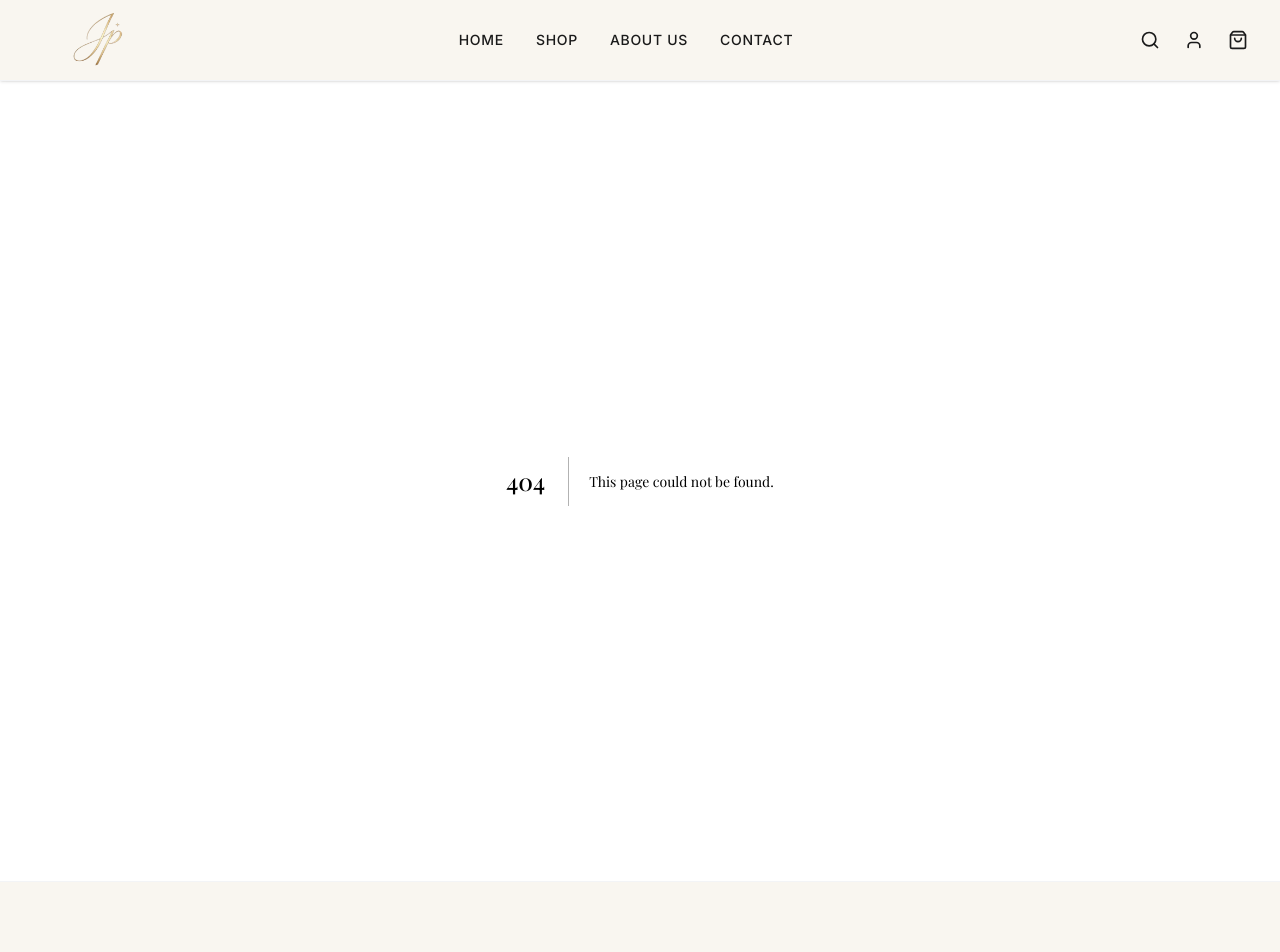
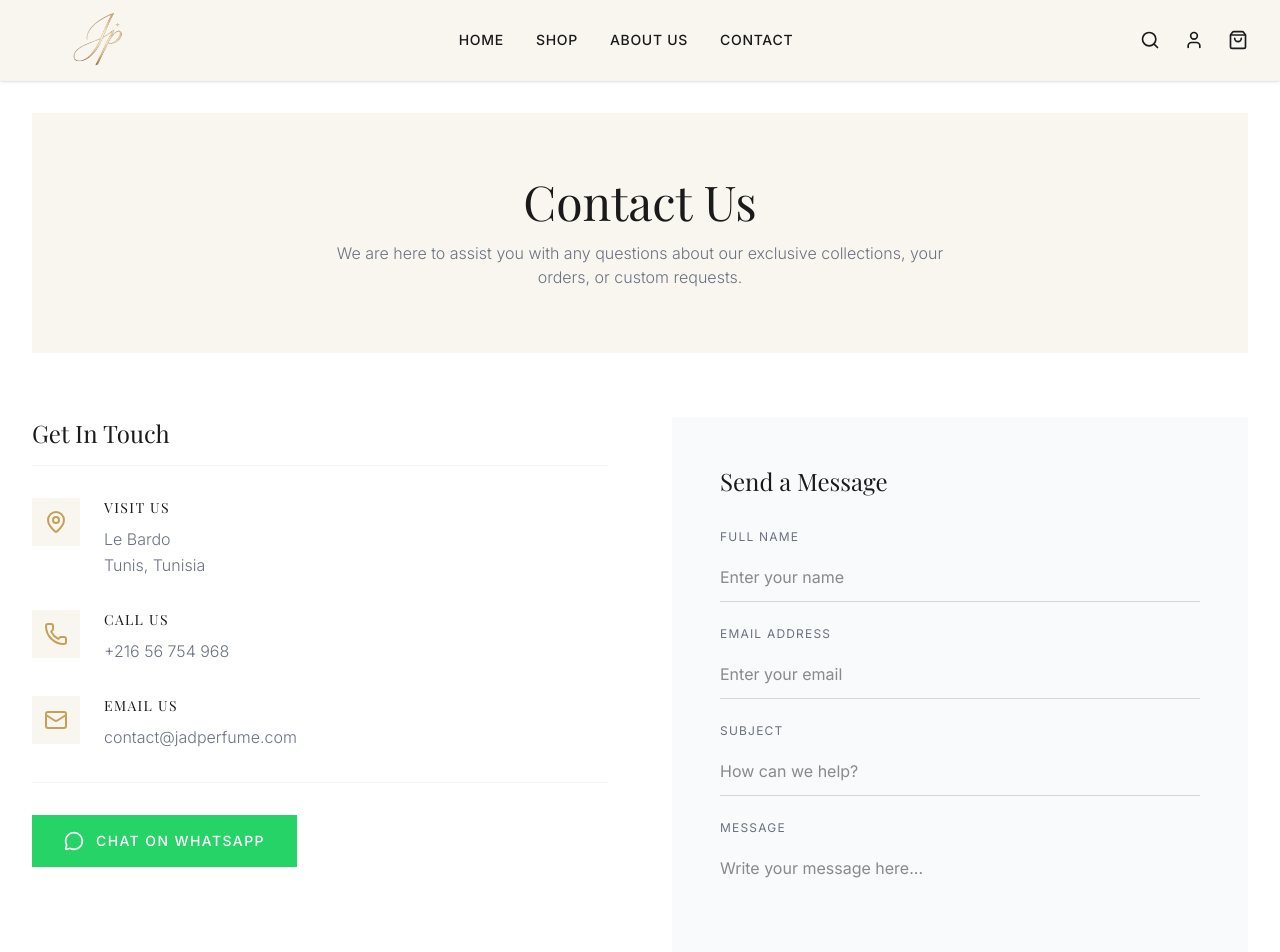
Before and after one commit to challoufghassen/JAD, a Next.js app: page /contact in a window 1280 px wide. Before the commit this address had no page. Shown: the top 952 px of the page. Built offline with nearby package versions, Linux system fonts and the light colour scheme; a web font is replaced by a local one.

Commit message:
Add Contact page

```diff
--- /dev/null
+++ b/src/app/contact/page.tsx
@@ -0,0 +1,123 @@
+import Link from 'next/link';
+import { Mail, Phone, MapPin, MessageCircle } from 'lucide-react';
+
+export const metadata = {
+  title: 'Contact Us | JAD Perfume',
+  description: 'Get in touch with JAD Perfume for any inquiries about our luxury extracts.',
+};
+
+export default function ContactPage() {
+  return (
+    <div className="pt-8 pb-24 px-4 sm:px-6 lg:px-8 max-w-7xl mx-auto">
+      {/* Page Header */}
+      <div className="text-center py-16 bg-jad-cream mb-16">
+        <h1 className="text-4xl md:text-5xl mb-4 text-jad-black font-serif">Contact Us</h1>
+        <p className="text-gray-500 font-light max-w-2xl mx-auto px-4">
+          We are here to assist you with any questions about our exclusive collections, your orders, or custom requests.
+        </p>
+      </div>
+
+      <div className="grid grid-cols-1 lg:grid-cols-2 gap-16">
+        {/* Contact Information */}
+        <div>
+          <h2 className="text-2xl text-jad-black font-serif mb-8 border-b border-gray-100 pb-4">Get In Touch</h2>
+
+          <div className="space-y-8">
+            <div className="flex items-start">
+              <div className="w-12 h-12 bg-jad-cream flex items-center justify-center flex-shrink-0 mr-6">
+                <MapPin className="text-jad-gold" size={24} />
+              </div>
+              <div>
+                <h3 className="text-sm uppercase tracking-widest text-jad-black font-medium mb-2">Visit Us</h3>
+                <p className="text-gray-500 font-light leading-relaxed">
+                  Le Bardo<br />
+                  Tunis, Tunisia
+                </p>
+              </div>
+            </div>
+
+            <div className="flex items-start">
+              <div className="w-12 h-12 bg-jad-cream flex items-center justify-center flex-shrink-0 mr-6">
+                <Phone className="text-jad-gold" size={24} />
+              </div>
+              <div>
+                <h3 className="text-sm uppercase tracking-widest text-jad-black font-medium mb-2">Call Us</h3>
+                <p className="text-gray-500 font-light leading-relaxed">
+                  +216 56 754 968
+                </p>
+              </div>
+            </div>
+
+            <div className="flex items-start">
+              <div className="w-12 h-12 bg-jad-cream flex items-center justify-center flex-shrink-0 mr-6">
+                <Mail className="text-jad-gold" size={24} />
+              </div>
+              <div>
+                <h3 className="text-sm uppercase tracking-widest text-jad-black font-medium mb-2">Email Us</h3>
+                <p className="text-gray-500 font-light leading-relaxed">
+                  contact@jadperfume.com
+                </p>
+              </div>
+            </div>
+
+            <div className="pt-8 border-t border-gray-100">
+              <a
+                href="https://wa.me/21656754968"
+                target="_blank"
+                rel="noopener noreferrer"
+                className="inline-flex items-center justify-center w-full sm:w-auto bg-[#25D366] text-white px-8 py-4 uppercase tracking-[0.1em] text-sm hover:bg-[#128C7E] transition-colors duration-300 font-medium"
+              >
+                <MessageCircle size={20} className="mr-3" /> Chat on WhatsApp
+              </a>
+            </div>
+          </div>
+        </div>
+
+        {/* Contact Form */}
+        <div className="bg-gray-50 p-8 sm:p-12">
+          <h2 className="text-2xl text-jad-black font-serif mb-8">Send a Message</h2>
+          <form className="space-y-6">
+            <div>
+              <label className="block text-xs uppercase tracking-widest text-gray-500 mb-2">Full Name</label>
+              <input
+                type="text"
+                className="w-full border-b border-gray-300 py-3 bg-transparent focus:outline-none focus:border-jad-gold transition-colors text-jad-black"
+                placeholder="Enter your name"
+              />
+            </div>
+            <div>
+              <label className="block text-xs uppercase tracking-widest text-gray-500 mb-2">Email Address</label>
+              <input
+                type="email"
+                className="w-full border-b border-gray-300 py-3 bg-transparent focus:outline-none focus:border-jad-gold transition-colors text-jad-black"
+                placeholder="Enter your email"
+              />
+            </div>
+            <div>
+              <label className="block text-xs uppercase tracking-widest text-gray-500 mb-2">Subject</label>
+              <input
+                type="text"
+                className="w-full border-b border-gray-300 py-3 bg-transparent focus:outline-none focus:border-jad-gold transition-colors text-jad-black"
+                placeholder="How can we help?"
+              />
+            </div>
+            <div>
+              <label className="block text-xs uppercase tracking-widest text-gray-500 mb-2">Message</label>
+              <textarea
+                rows={4}
+                className="w-full border-b border-gray-300 py-3 bg-transparent focus:outline-none focus:border-jad-gold transition-colors text-jad-black resize-none"
+                placeholder="Write your message here..."
+              ></textarea>
+            </div>
+            <button
+              type="button"
+              className="w-full bg-jad-black text-white px-8 py-4 mt-4 uppercase tracking-[0.2em] text-sm hover:bg-jad-gold transition-colors duration-300"
+            >
+              Send Message
+            </button>
+          </form>
+        </div>
+      </div>
+    </div>
+  );
+}
```
